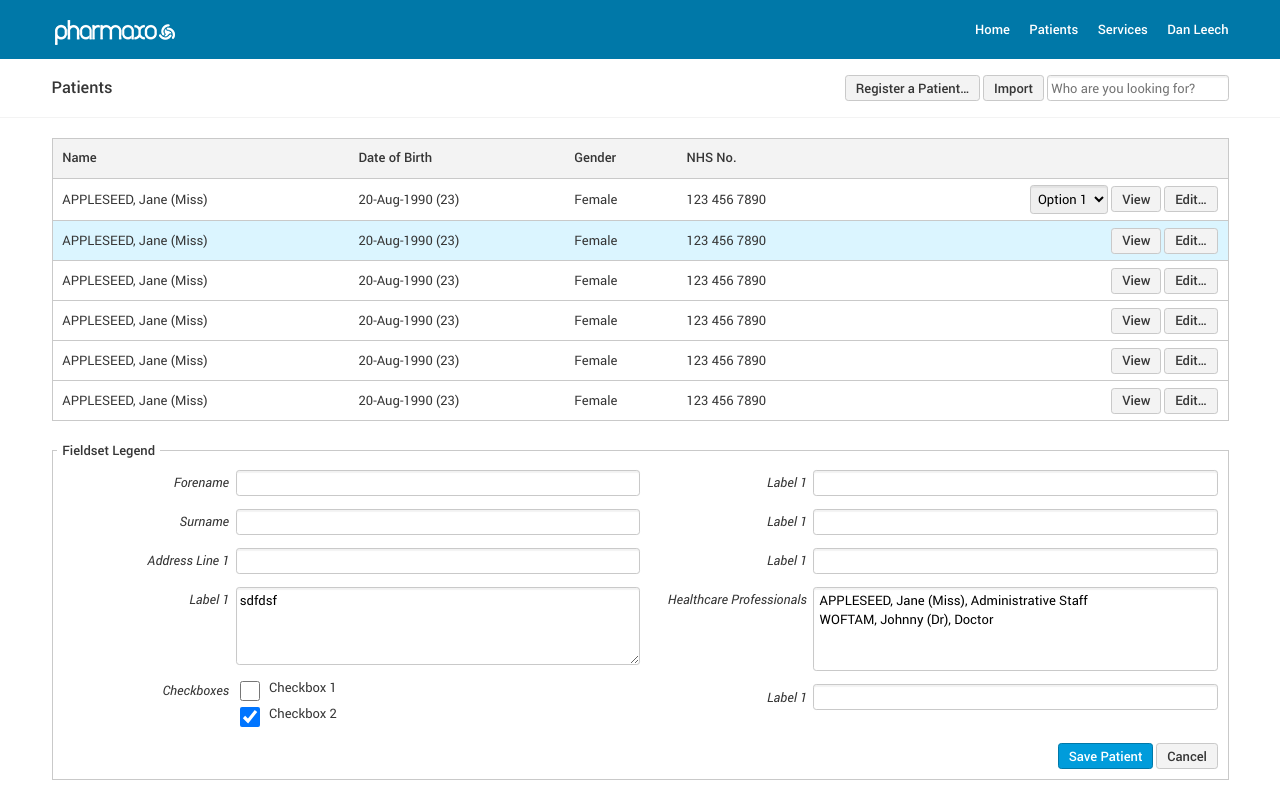
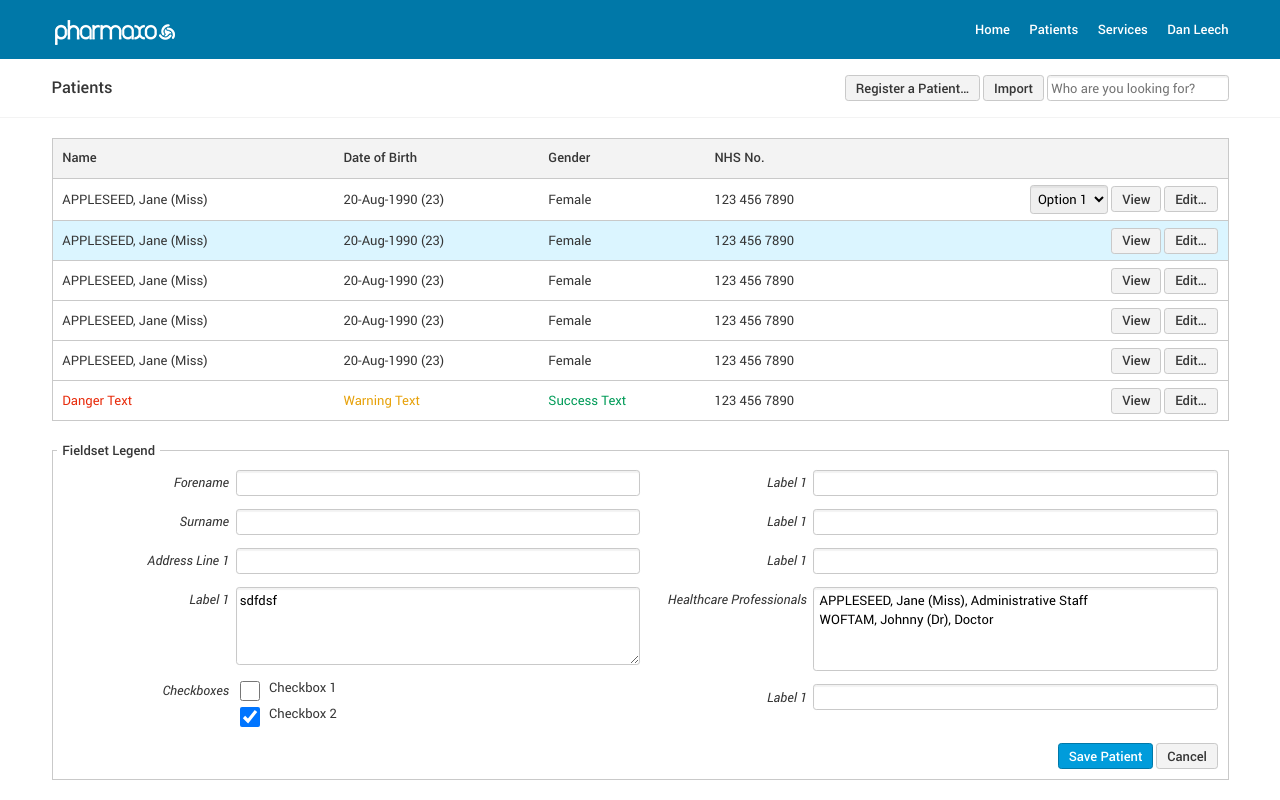
Before and after one commit to qphl/cognisant-ui, a plain HTML site: page index.html in a window 1280 px wide. Drawn offline with Linux system fonts and the light colour scheme.

Commit message:
Added danger, warning and success text classes

```diff
--- /dev/null
+++ b/_sass/_text.scss
@@ -0,0 +1,11 @@
+.text-danger {
+	color: $color-danger;
+}
+
+.text-warning {
+	color: $color-warning;
+}
+
+.text-success {
+	color: $color-success;
+}
--- a/_sass/_variables.scss
+++ b/_sass/_variables.scss
@@ -16,3 +16,5 @@ $color-brand-alt: darken($color-brand, 10%);
 $color-highlight: lighten($color-brand, 50%);
 
 $color-danger: #E82C0C;
+$color-warning: #E7A20C;
+$color-success: #009B58;
--- a/_sass/main.scss
+++ b/_sass/main.scss
@@ -6,5 +6,6 @@
 @import "buttons";
 @import "forms";
 @import "tables";
+@import "text";
 @import "module-navbar";
 @import "module-subnav";
--- a/index.html
+++ b/index.html
@@ -106,9 +106,9 @@
 					</td>
 				</tr>
 				<tr>
-					<td>APPLESEED, Jane (Miss)</td>
-					<td>20-Aug-1990 (23)</td>
-					<td>Female</td>
+					<td><span class="text-danger">Danger Text</span></td>
+					<td><span class="text-warning">Warning Text</span></td>
+					<td><span class="text-success">Success Text</span></td>
 					<td>123 456 7890</td>
 					<td class="table-btns">
 						<button class="btn">View</button>
```
Also changed, not shown: css/main.css, 1 other file.
